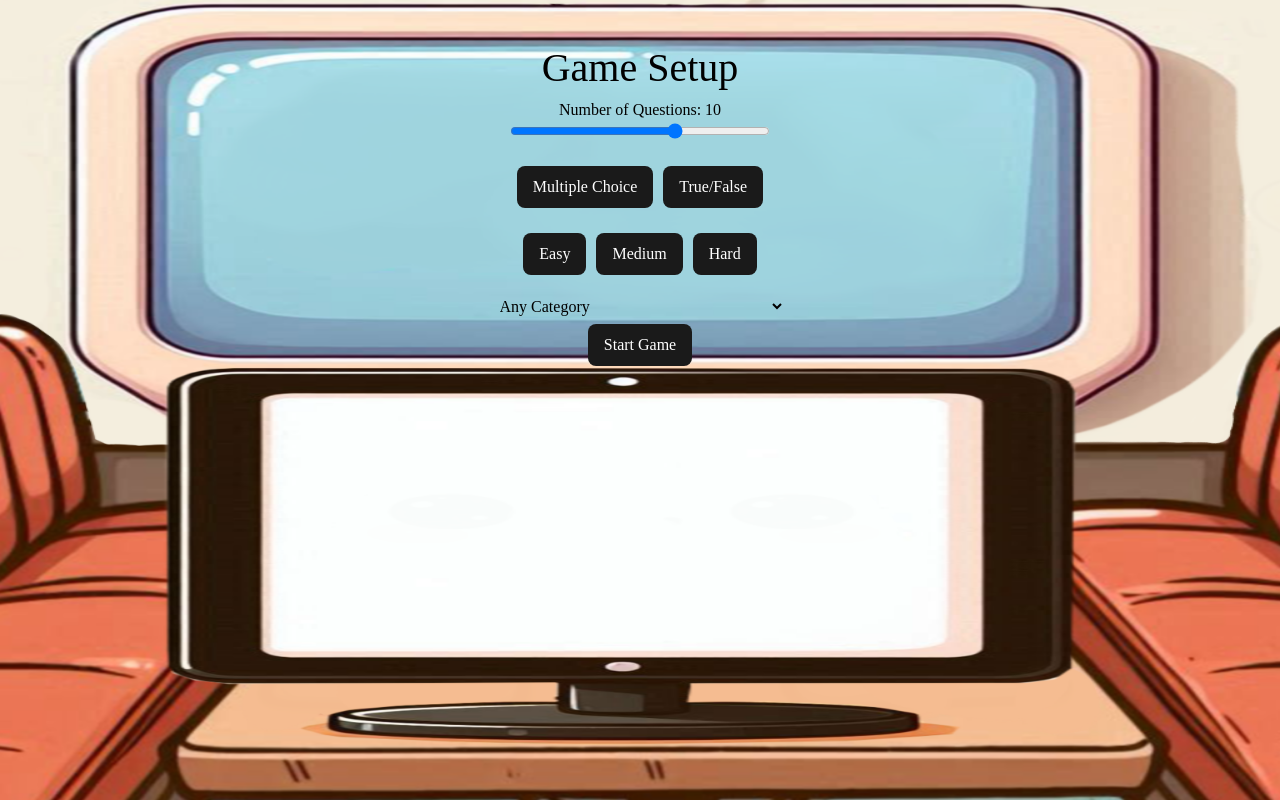
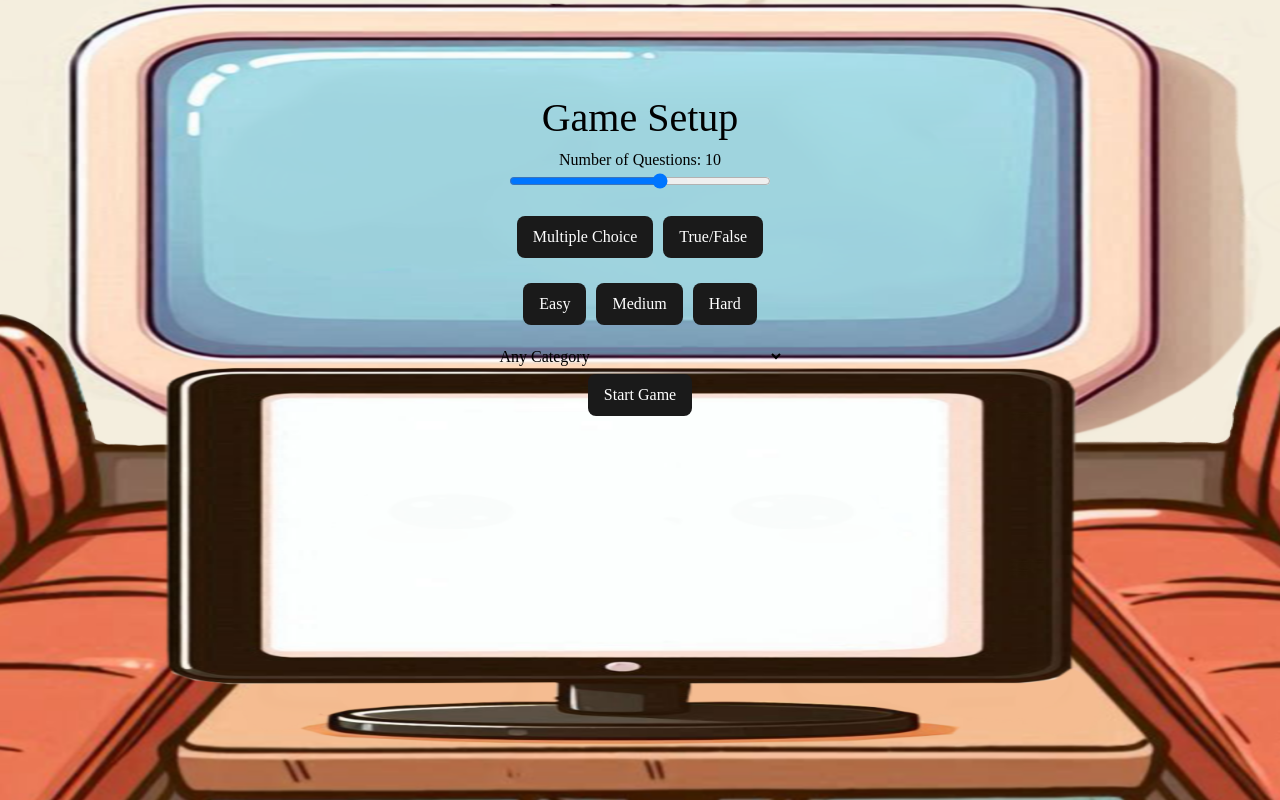
Before and after one commit to wk642/trivia-game-with-api, a React (Vite) app in the folder client/: page / in a window 1280 px wide. Built offline with nearby package versions, Linux system fonts and the light colour scheme; a web font is replaced by a local one.

Commit message:
Final additions

```diff
--- a/client/src/components/GameSetup.css
+++ b/client/src/components/GameSetup.css
@@ -4,7 +4,7 @@
   text-align: center;
   width: 100%;
   height: 100%;
-  margin-bottom: 135%;
+  margin-bottom: 100%;
   /* background-color: black; */
 }
 
--- a/client/src/components/GameSetup.jsx
+++ b/client/src/components/GameSetup.jsx
@@ -6,6 +6,7 @@ function GameSetup({ startGame }) {
   const questionType = useRef('multiple');
   const questionDifficulty = useRef('medium');
   const questionCategory = useRef('');
+  const [selectedButton, setSelectedButton] = useState('notSelected');
 
   const changeNumberOfQuestions = (event) => {
     setNumberOfQuestions(parseInt(event.target.value));
@@ -13,10 +14,12 @@ function GameSetup({ startGame }) {
 
   const changeQuestionType = (type) => {
     questionType.current = type;
+    setSelectedButton = "selected";
   };
 
   const changeDifficulty = (difficulty) => {
     questionDifficulty.current = difficulty;
+    setSelectedButton = "selected";
   };
 
   const handleStartGame = () => {
@@ -40,11 +43,11 @@ function GameSetup({ startGame }) {
       {/* number of questions slider */}
       <div className="number-of-questions-div">
         <label>Number of Questions: {numberOfQuestions}</label>
-        <br />
+        {/* <br /> */}
         <input
           type="range"
           id="numQuestions"
-          min="1"
+          min="3"
           max="15"
           value={numberOfQuestions}
           onChange={changeNumberOfQuestions}
```
Also changed, not shown: 2 other files (tests, documents, lock files or other folders).
